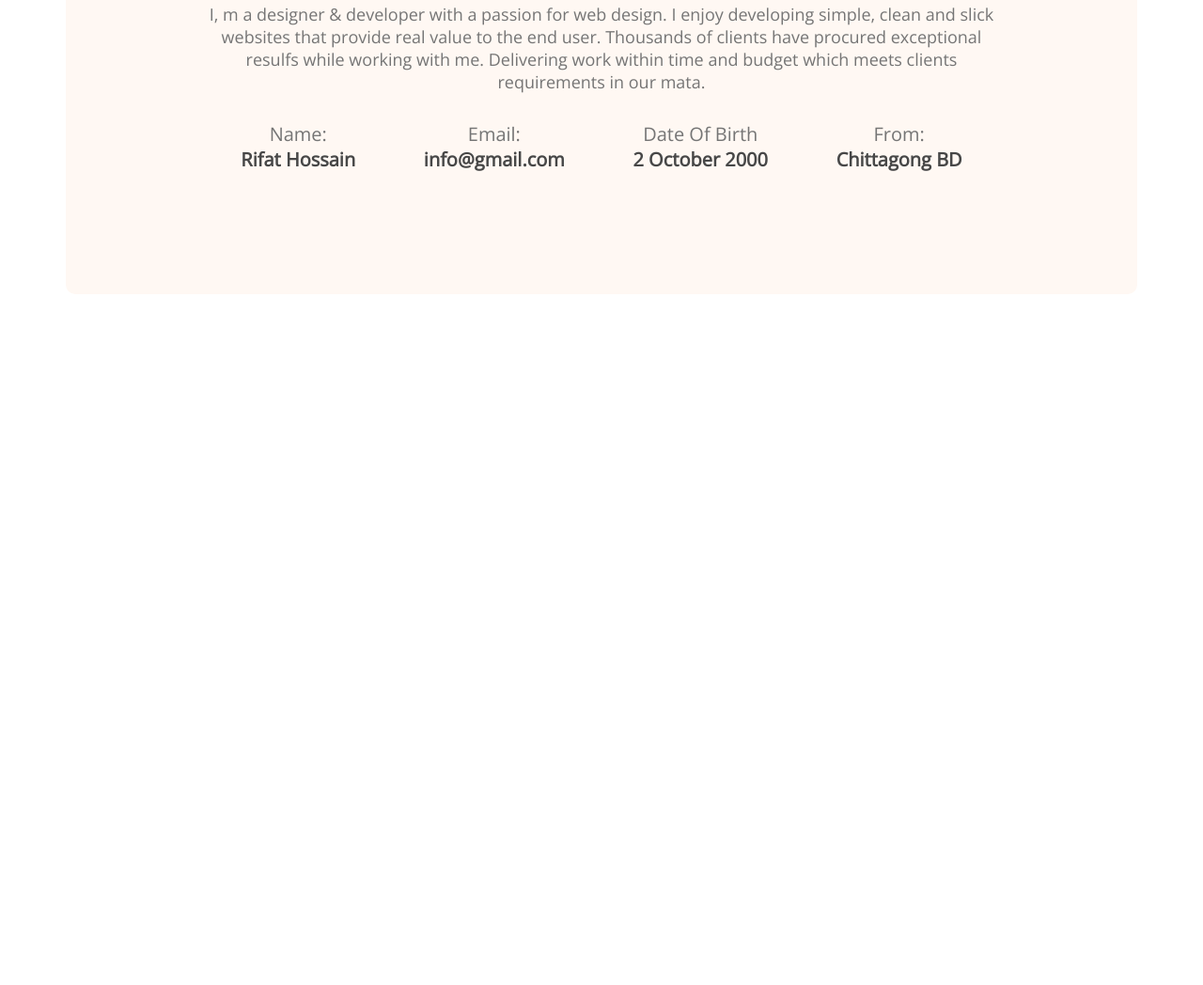
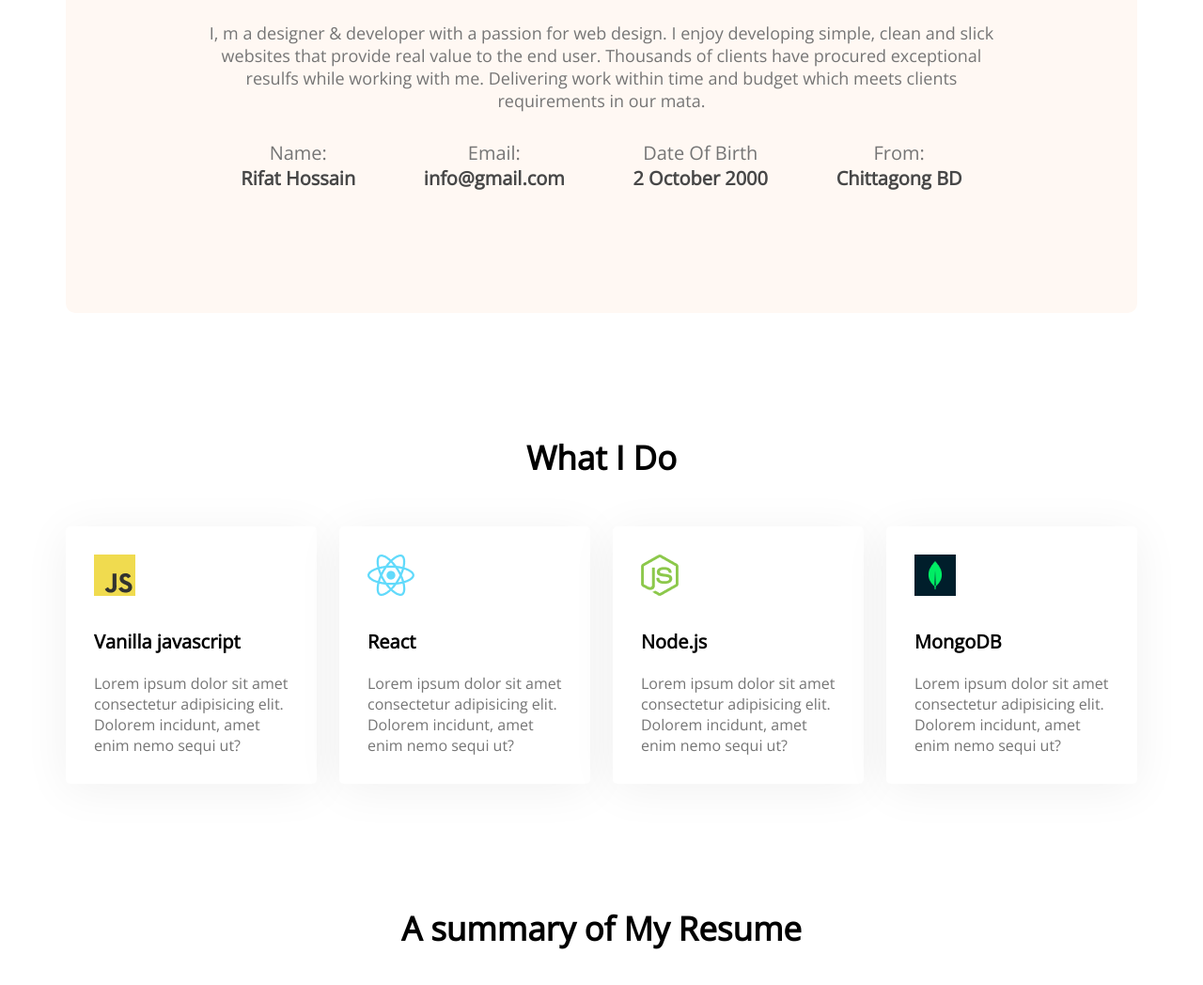
Before and after one commit to RifatHossain41/developer-portfolio, a plain HTML site: page index.html in a window 1280 px wide. Shown: the part 1174-2222 px from the top of the page at 94% size. Before the commit the page ends 1487 px from the top, so only its background shows below. Drawn offline with nearby package versions, Linux system fonts and the light colour scheme; a web font is replaced by a local one.

```diff
--- a/CSS/style.css
+++ b/CSS/style.css
@@ -66,19 +66,21 @@ main{
   max-width: 1140px;
   margin: 0 auto;
 }
+section{
+  margin-top: 130px;
+}
  /* about section styles */
  .about {
-  margin-top: 130px;
   background: #FFF8F3;
   border-radius: 10px;
   padding: 130px 150px;
   text-align: center;
  }
  .section-title {
-
+  text-align: center;
   font-weight: 700;
   font-size: 35px;
-  margin-bottom: 30px;
+  margin-bottom: 50px;
  }
  .section-description {
   color: #757575;
@@ -98,3 +100,24 @@ color: #757575;
   font-size: 20px;
   color: #474747;
 }
+/* what i do style */
+
+.skills-container{
+  display: flex;
+  gap: 24px;
+}
+.skills-title{
+  font-weight: 700;
+  font-size: 20px;
+  margin-top: 30px;
+  margin-bottom: 20px;
+}
+.skills-discription{
+  color: #757575;
+}
+.skill{
+  background: #FFFFFF;
+box-shadow: 0px 6px 50px rgba(0, 0, 0, 0.06);
+border-radius: 5px;
+padding: 30px;
+}
--- a/index.html
+++ b/index.html
@@ -22,7 +22,7 @@
     <div class="banner">
       <div>
         <h3 class="banner-sub-title">Hi, I am</h3>
-        <h1 class="banner-title">Mary Hardy</h1>
+        <h1 class="banner-title">Rifat Hossain</h1>
         <p class="banner-description">Shot what able cold new see hold.Friendly as an betrayed formerly he. Morning because as to society behaved moments.</p>
         <button class="btn-primary">Download CV</button>
       </div>
@@ -52,6 +52,36 @@
         </div>
       </div>
     </section>
+    <!-- what i do section -->
+    <section class="what-i-do">
+      <h3 class="section-title">What I Do</h3>
+      <div class="skills-container">
+        <div class="skill">
+          <img src="images/icons/js.png" alt="">
+          <p class="skills-title">Vanilla javascript</p>
+          <p class="skills-discription">Lorem ipsum dolor sit amet consectetur adipisicing elit. Dolorem incidunt, amet enim nemo sequi ut?</p>
+        </div>
+        <div class="skill">
+          <img src="images/icons/react.png" alt="">
+          <p class="skills-title">React</p>
+          <p class="skills-discription">Lorem ipsum dolor sit amet consectetur adipisicing elit. Dolorem incidunt, amet enim nemo sequi ut?</p>
+        </div>
+        <div class="skill">
+          <img src="images/icons/nodejs.png" alt="">
+          <p class="skills-title">Node.js</p>
+          <p class="skills-discription">Lorem ipsum dolor sit amet consectetur adipisicing elit. Dolorem incidunt, amet enim nemo sequi ut?</p>
+        </div>
+        <div class="skill">
+          <img src="images/icons/mongo.png" alt="">
+          <p class="skills-title">MongoDB</p>
+          <p class="skills-discription">Lorem ipsum dolor sit amet consectetur adipisicing elit. Dolorem incidunt, amet enim nemo sequi ut?</p>
+        </div>
+      </div>
+    </section>
+    <!-- resume section -->
+    <section class="resume">
+      <h3 class="section-title">A summary of My Resume</h3>
+    </section>
   </main>
   <footer>
 
```
